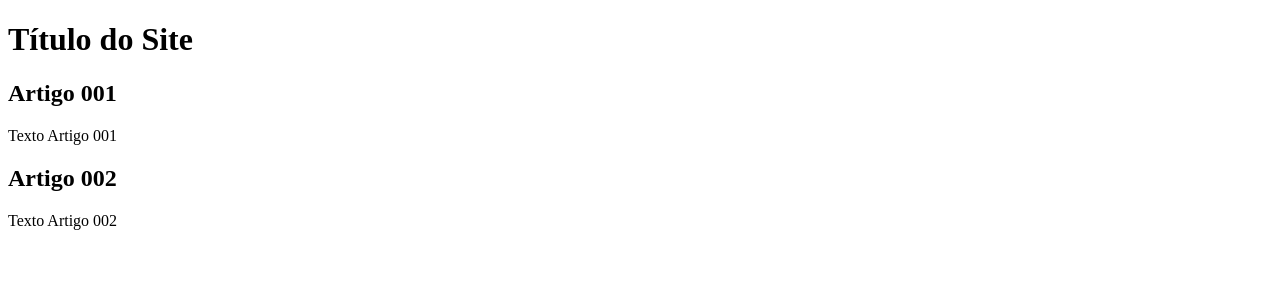
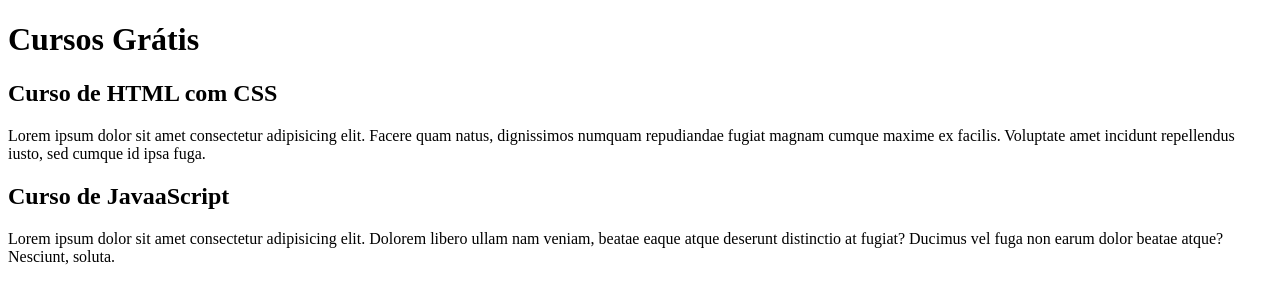
Before and after one commit to RaphaelCardoso123/projetoSite, a plain HTML site: page index.html in a window 1280 px wide. Drawn offline with Linux system fonts and the light colour scheme.

Commit message:
iniciando o conteúdo

```diff
--- a/index.html
+++ b/index.html
@@ -10,17 +10,17 @@
     <main>
 
         <header>
-            <h1>Título do Site</h1>
+            <h1>Cursos Grátis</h1>
         </header>
 
         <article>
-            <h2>Artigo 001</h2>
-            <p>Texto Artigo 001</p>
+            <h2>Curso de HTML com CSS</h2>
+            <p>Lorem ipsum dolor sit amet consectetur adipisicing elit. Facere quam natus, dignissimos numquam repudiandae fugiat magnam cumque maxime ex facilis. Voluptate amet incidunt repellendus iusto, sed cumque id ipsa fuga.</p>
         </article>
 
         <article>
-            <h2>Artigo 002</h2>
-            <p>Texto Artigo 002</p>
+            <h2>Curso de JavaaScript</h2>
+            <p>Lorem ipsum dolor sit amet consectetur adipisicing elit. Dolorem libero ullam nam veniam, beatae eaque atque deserunt distinctio at fugiat? Ducimus vel fuga non earum dolor beatae atque? Nesciunt, soluta.</p>
         </article>
 
     </main>
```
